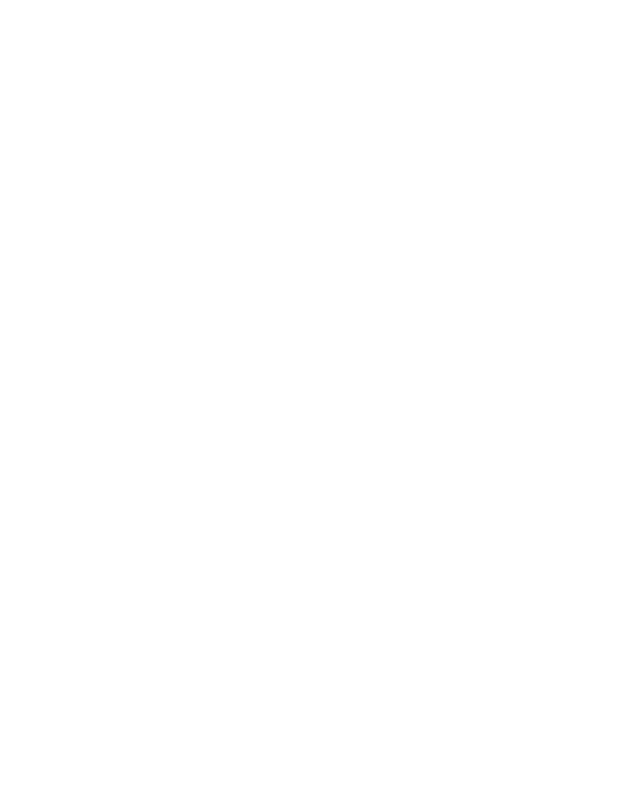
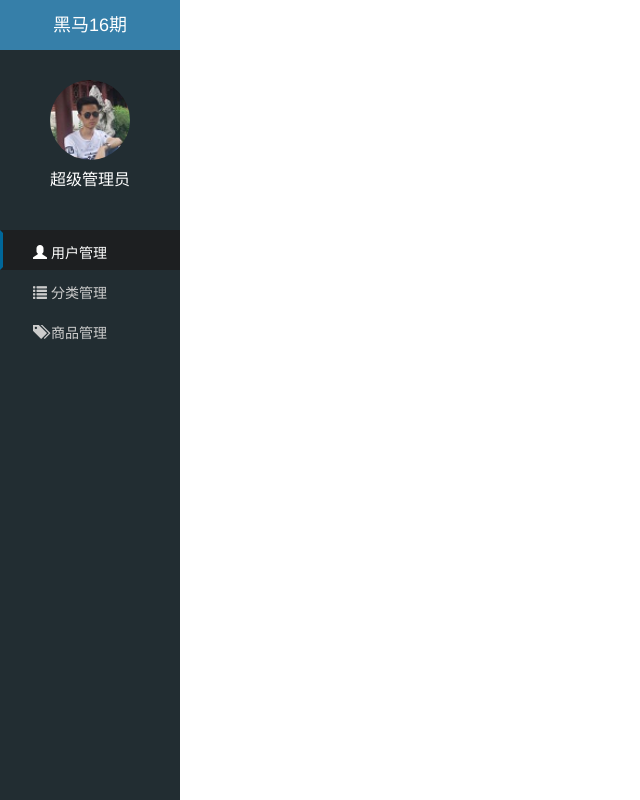
Before and after one commit to sunsuxia/letao, a website: page public/admin/index.html in a window 1280 px wide. Shown: the whole page, without its empty margins (0-640 px from the left). Drawn offline with Linux system fonts and the light colour scheme.

Commit message:
我完成了左边侧边栏的样式

```diff
--- a/public/admin/css/common.css
+++ b/public/admin/css/common.css
@@ -7,3 +7,68 @@
 .panel h4{
     text-align: center;
 }
+ a{
+    text-decoration: none;
+}
+a:link, a:visited, a:hover, a:active {
+    text-decoration: none;
+}
+
+* {
+    padding: 0;
+    margin: 0;
+    list-style: none;
+    box-sizing: border-box;
+}
+/*侧边栏*/
+html,body{
+    height: 100%;
+}
+.lt_aside{
+    width: 180px;
+    height:100%;
+    background-color: #222d32;
+}
+.lt_aside .brand a{
+    height: 50px;
+    width: 180px;
+    display: block;
+    background-color: #367fa9;
+    color: #ffffff ;
+    text-align: center;
+    line-height:50px;
+    font-size: 18px;
+}
+.lt_aside .user{
+    width: 180px;
+    height: 150px;
+}
+.lt_aside .user img{
+    width: 80px;
+    height: 80px;
+    display: block;
+    border-radius: 50%;
+    margin: 30px auto 0;
+}
+.lt_aside .user p{
+    color: #fff;
+    font-size: 16px;
+    text-align: center;
+    line-height:40px;
+}
+.lt_aside .nav a{
+    height: 40px;
+    line-height:40px;
+    display: block;
+    padding-left: 30px;
+    color: #ccc;
+    border: 3px solid transparent;
+}
+.lt_aside .nav a.now{
+    background-color: #1d1f21;
+    color: #fff;
+    border-left-color: #069;
+}
+.lt_aside .nav .child a{
+    padding-left: 50px;
+}
--- a/public/admin/index.html
+++ b/public/admin/index.html
@@ -2,9 +2,66 @@
 <html lang="en">
 <head>
     <meta charset="UTF-8">
-    <title>Title</title>
+    <title>系统管理-首页</title>
+    <link rel="stylesheet" href="lib/bootstrap/css/bootstrap.css">
+    <link rel="stylesheet" href="lib/bootstrap-validator/css/bootstrapValidator.css">
+    <link rel="stylesheet" href="lib/nprogress/nprogress.css">
+    <link rel="stylesheet" href="css/common.css">
 </head>
 <body>
+<!--左边部分-->
+<div class="lt_aside">
+    <!--上-->
+    <div class="brand">
+        <a href="index.html">黑马16期</a>
+    </div>
+    <!--中-->
+    <div class="user">
+        <img src="images/default.jpg" alt="">
+        <p>超级管理员</p>
+    </div>
+    <!--下-->
+    <div class="nav">
+        <ul>
+            <li>
+                <a href="user.html" class='now'>
+                <span class="glyphicon glyphicon-user"></span>
+                用户管理
+                </a>
+            </li>
+            <li>
+                <a href="javascript:;">
+                <span class="glyphicon glyphicon-list"></span>
+                分类管理
+                </a>
+                <div class="child" style="display: none";>
+                    <a href="first.html">一级分类</a>
+                    <a href="second.html">二级分类</a>
+                </div>
+            </li>
+            <li>
+                <a href="product.html">
+                <span class="glyphicon glyphicon-tags"></span>
+                商品管理
+                </a>
+            </li>
+        </ul>
+    </div>
+</div>
 
+<!--右边部分-->
+<div class="lt_main"></div>
+
+
+
+
+
+<script src="lib/jquery/jquery.js"></script>
+<script src="lib/bootstrap/js/bootstrap.js"></script>
+<script src="lib/bootstrap-validator/js/bootstrapValidator.js"></script>
+<script src="lib/nprogress/nprogress.js"></script>
+<script src="lib/echarts/echarts.min.js"></script>
+<script src="js/common.js"></script>
+<script src="js/index.js"></script>
 </body>
 </html>
--- /dev/null
+++ b/public/admin/js/index.js
@@ -0,0 +1,3 @@
+/**
+ * Created by h on 2017/11/29.
+ */
```
